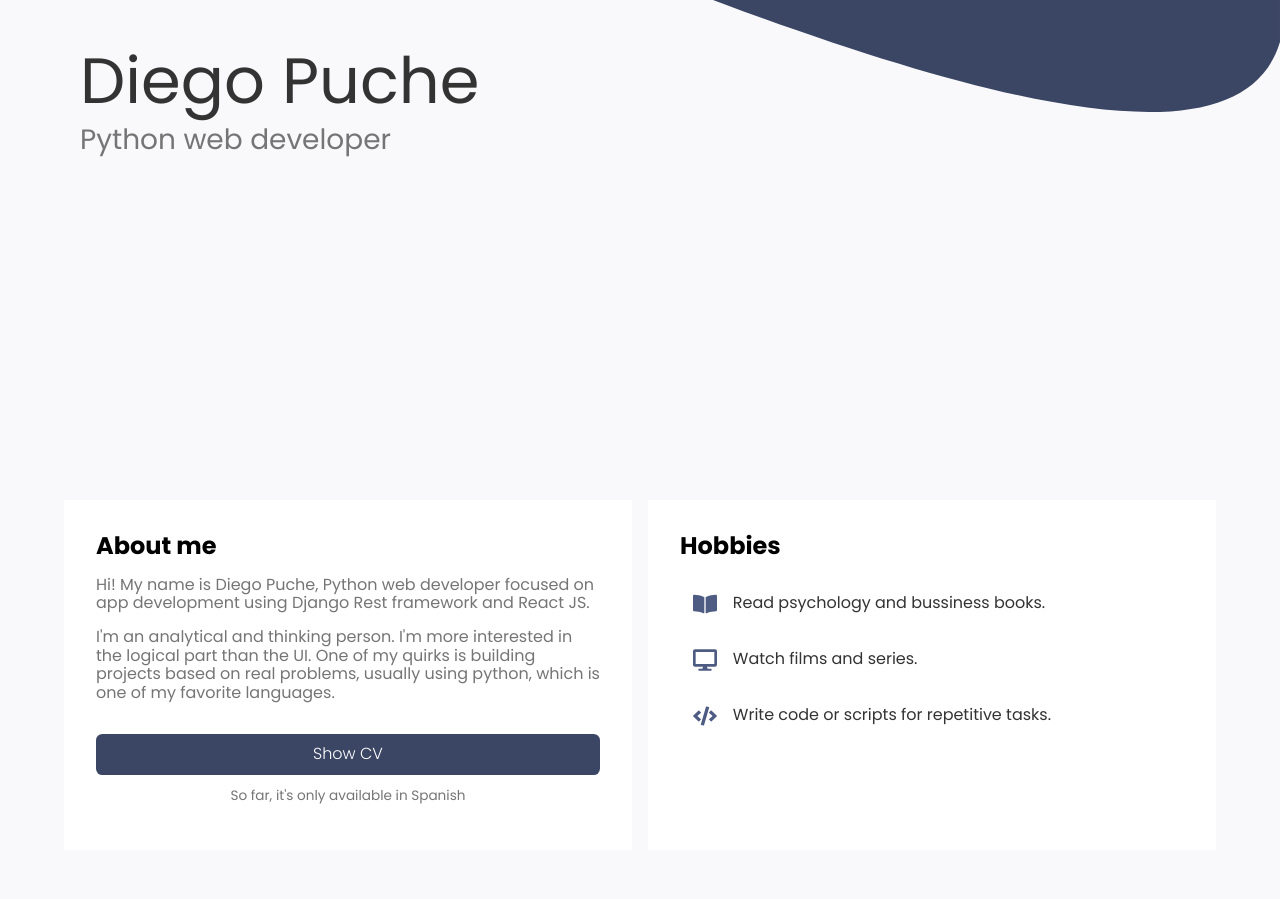
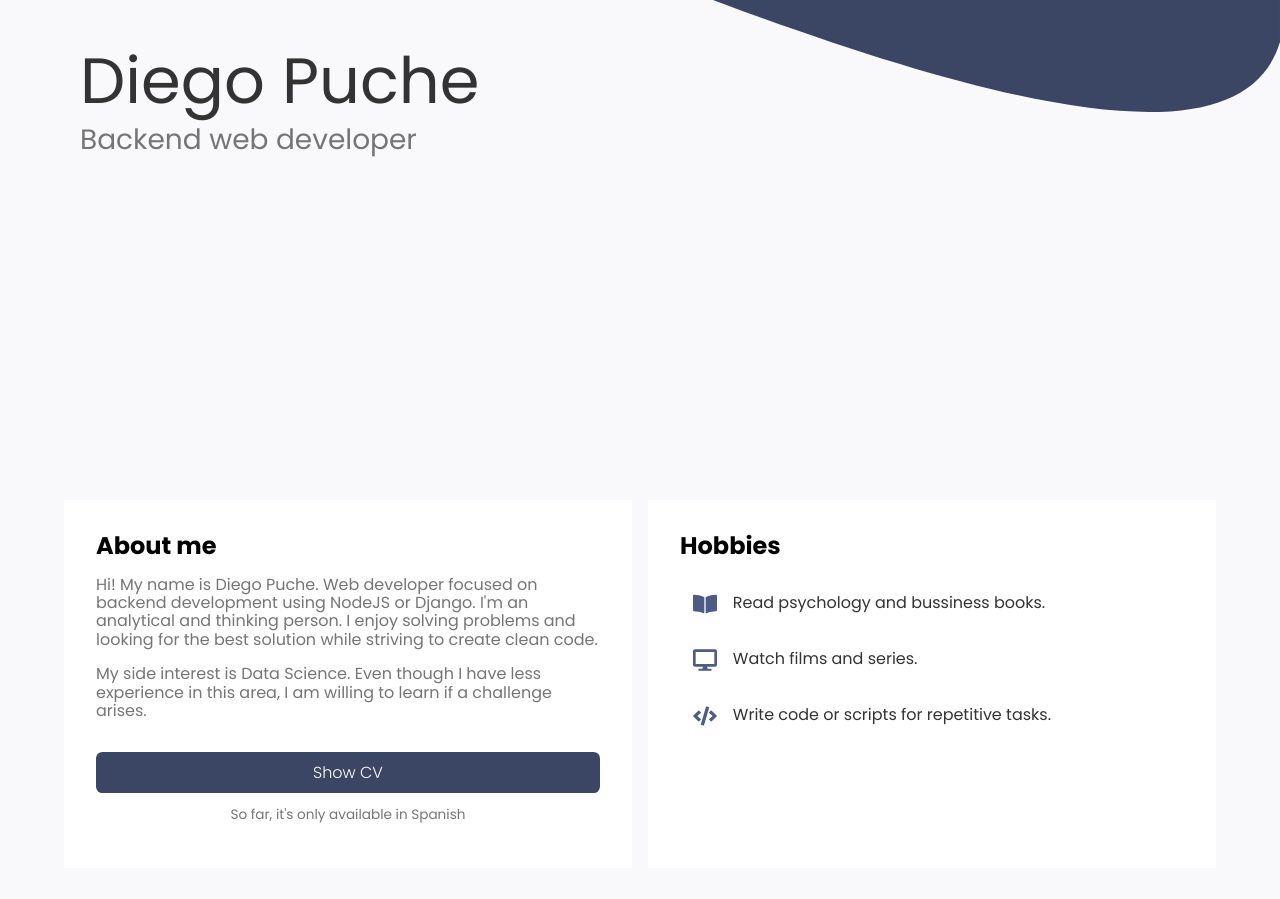
Before and after one commit to dgop92/portfolio, a React (Create React App) app: page / in a window 1280 px wide. Shown: the part 300-1199 px from the top of the page. Built offline with nearby package versions, Linux system fonts and the light colour scheme.

Commit message:
project: improve 'about me'

```diff
--- a/src/pages/About/About.jsx
+++ b/src/pages/About/About.jsx
@@ -29,7 +29,7 @@ const About = React.forwardRef((props, ref) => {
           <Paragraph>{langStrs.ABOUT_PARAGRAPH_1}</Paragraph>
           <Paragraph>{langStrs.ABOUT_PARAGRAPH_2}</Paragraph>
           <CVContainer>
-            <ShowCVButton as="a" href="/DiegoPucheCV.pdf">
+            <ShowCVButton as="a" href="/ResumeDiegoPuche-Es.pdf">
               {langStrs.SHOW_CV}
             </ShowCVButton>
             <CVNote>{langStrs.SHOW_CV_MESSAGE}</CVNote>
--- a/src/translations/en.js
+++ b/src/translations/en.js
@@ -1,7 +1,9 @@
 /* eslint-disable max-len */
 
 const translations = {
-  JOB_TITLE: "Python web developer",
+  LANG: "en",
+
+  JOB_TITLE: "Backend web developer",
 
   LINK_HOME: "home",
   LINK_ABOUT: "about",
@@ -11,9 +13,9 @@ const translations = {
   ABOUT_TITLE: "About me",
 
   ABOUT_PARAGRAPH_1:
-    "Hi! My name is Diego Puche, Python web developer focused on app development using Django Rest framework and React JS.",
+    "Hi! My name is Diego Puche. Web developer focused on backend development using NodeJS or Django. I'm an analytical and thinking person. I enjoy solving problems and looking for the best solution while striving to create clean code.",
   ABOUT_PARAGRAPH_2:
-    "I'm an analytical and thinking person. I'm more interested in the logical part than the UI. One of my quirks is building projects based on real problems, usually using python, which is one of my favorite languages.",
+    "My side interest is Data Science. Even though I have less experience in this area, I am willing to learn if a challenge arises.",
   ABOUT_PARAGRAPH_3:
     "Being static is something that I don't like, and that's the reason why I learn through experience, to make better projects in the future.",
 
--- a/src/translations/es.js
+++ b/src/translations/es.js
@@ -1,6 +1,8 @@
 /* eslint-disable max-len */
 const translations = {
-  JOB_TITLE: "Desarrollador web python",
+  LANG: "es",
+
+  JOB_TITLE: "Desarrollador Backend",
 
   LINK_HOME: "home",
   LINK_ABOUT: "acerca de",
@@ -10,9 +12,9 @@ const translations = {
   ABOUT_TITLE: "Acerca de mí",
 
   ABOUT_PARAGRAPH_1:
-    "Hola! Mi nombre es Diego Puche, desarrollador web centrado en el desarrollo de aplicaciones usando Django Rest framework y React JS.",
+    "Hola! Mi nombre es Diego Puche, desarrollador web centrado en el desarrollo backend usando NodeJS o Django. Me considero una persona analítica y pensadora. Disfruto resolver problemas, buscando la mejor solución mientras me esfuerzo por crear código limpio.",
   ABOUT_PARAGRAPH_2:
-    "Me considero una persona analítica y pensadora, lo cual hace que me interese más por la lógica que por lo visual. Una de mis peculiaridades es realizar proyectos a partir de problemáticas reales, generalmente con Python qué es uno de mis lenguajes preferidos.",
+    "Mi interés secundario es Data Science. Aunque tengo menos experiencia en esta área, estoy dispuesto a aprender si un desafío se presenta",
   ABOUT_PARAGRAPH_3:
     "Ser estático es algo que no me gusta, es por eso que siempre aprendo a través de la experiencia, con el fin de poder hacer mejores proyectos en el futuro.",
 
```
Also changed, not shown: 2 other files (tests, documents, lock files or other folders).
